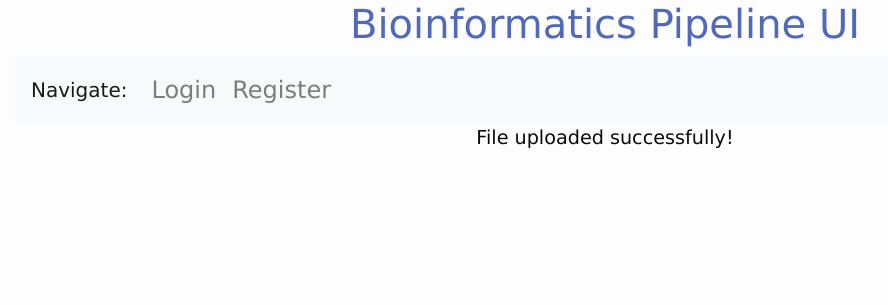
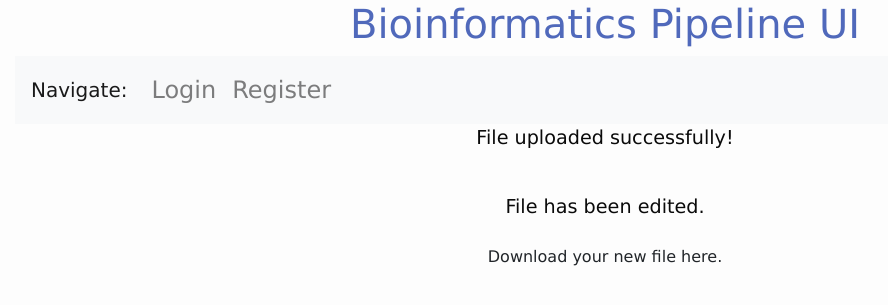
Before and after one commit to AJTDaedalus/pipeline_ui, a Flask app: page /success in a window 1280 px wide. Shown: the part 200-505 px from the top of the page, without its empty margins (85-973 px from the left). Run offline with Flask 2, Linux system fonts and the light colour scheme; some libraries are stand-ins or nearby versions.

Commit message:
ReturnFile

```diff
--- a/code/app/home/views.py
+++ b/code/app/home/views.py
@@ -8,6 +8,10 @@ import os
 from flask_wtf import FlaskForm
 from flask_wtf.file import FileField
 from werkzeug.utils import secure_filename
+from csv import DictWriter
+
+
+
 
 #Import blueprint
 from app.home import home
@@ -66,6 +70,24 @@ def allowed_file(filename):
            filename.rsplit('.', 1)[1].lower() in ALLOWED_EXTENSIONS
 
 
+
+def EditFile():
+    List=[6,3,2,1,4]
+    with open(file, 'a') as f_object:
+        writer_object = writer(f_object)
+        writer_object.writerow(List)
+        f_object.close()
+        file.data.save("02")
+
+
+
+@home.route('/return-files/')
+def return_files_tut():
+	try:
+		return send_file('C:/users/19786/Desktop/Pipeline_Ui/Code/anothertest.csv', attachment_filename='ReturnedFile.csv')
+	except Exception as e:
+		return str(e)
+
 @home.route('/upload', methods=['GET', 'POST'])
 def upload():
     form = UploadForm()
@@ -78,12 +100,22 @@ def upload():
         if file and allowed_file(file.filename):
             filename = secure_filename(file.filename)
             form.file.data.save(filename)
+            row = ['Add', 'these','results']
+            with open (filename,'a') as csvFile:
+                writer = csv.writer(csvFile)
+                csvFile.write("\n")
+                writer.writerow(row)
+            csvFile.close()
             return redirect(url_for('home.success'))
+        return_files_tut (filename)
+        EditFile(file)
         if not allowed_file(file.name):
             return render_template('fail.html')
+
 
         #if form.validate_on_submit():
         #filename = secure_filename(form.file.data.filename)
         #form.file.data.save( filename)
         #return redirect(url_for('home.success'))
+
     return render_template('upload.html', form=form)
--- a/code/app/templates/success.html
+++ b/code/app/templates/success.html
@@ -1,14 +1,21 @@
 
 {% extends 'base.html' %}
-{% block title %}File Uplaod Page{% endblock %}
+{% block title %}File Upload Page{% endblock %}
 {% block content %}
 
 <html>
 <head>
 <title>success!</title>
+
+<body>
+    <p>File uploaded successfully!</p><br>
+    <p>File has been edited.</p>
+
+
+<a href="c:/users/19786/desktop/pipeline_ui/code/anothertest.csv" target="blank"><button class='btn btn-default'>Download your new file here. </button></a>
+
 </head>
-<body>
-<p>File uploaded successfully!</p>
+
 </body>
 </html>
 
```
